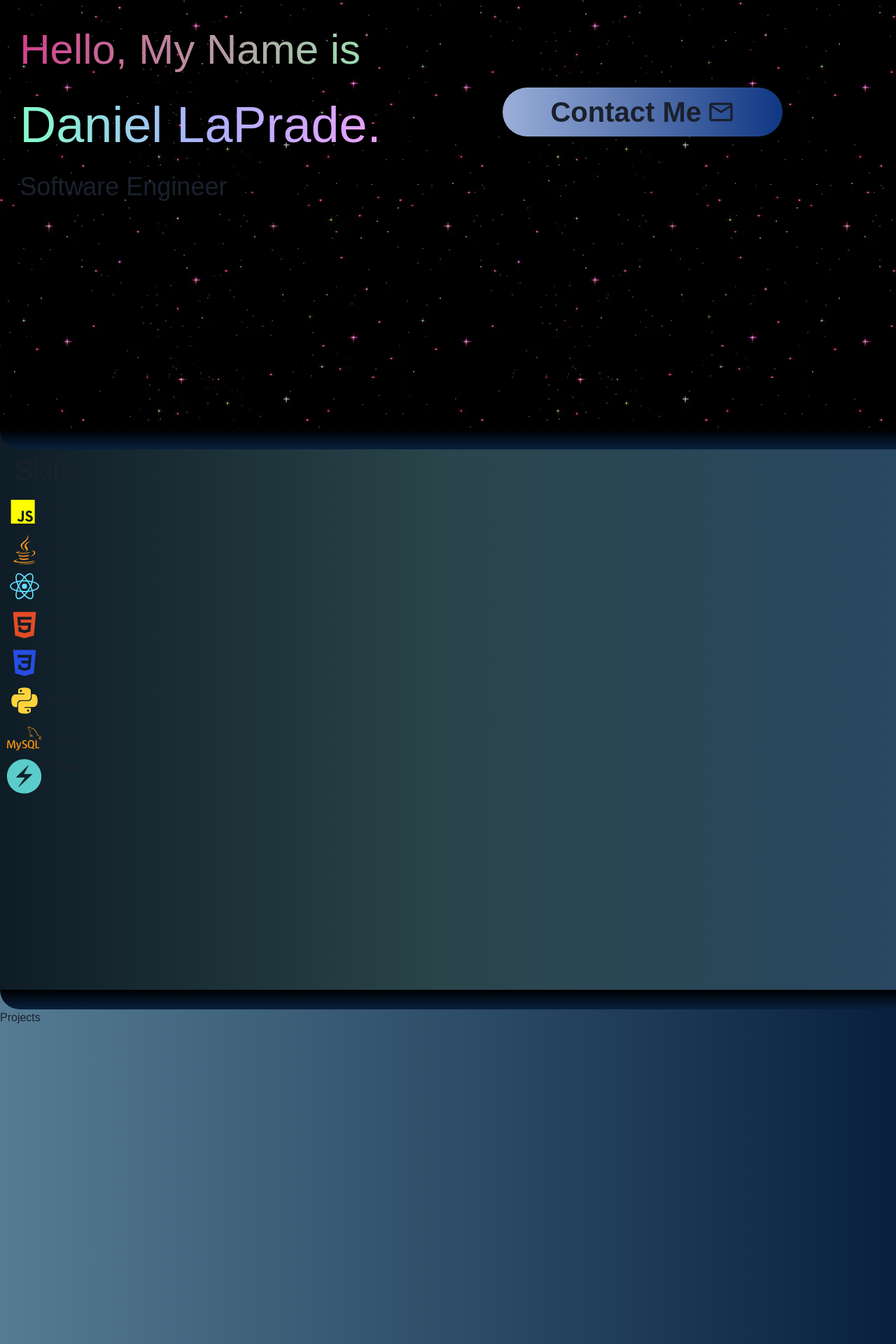
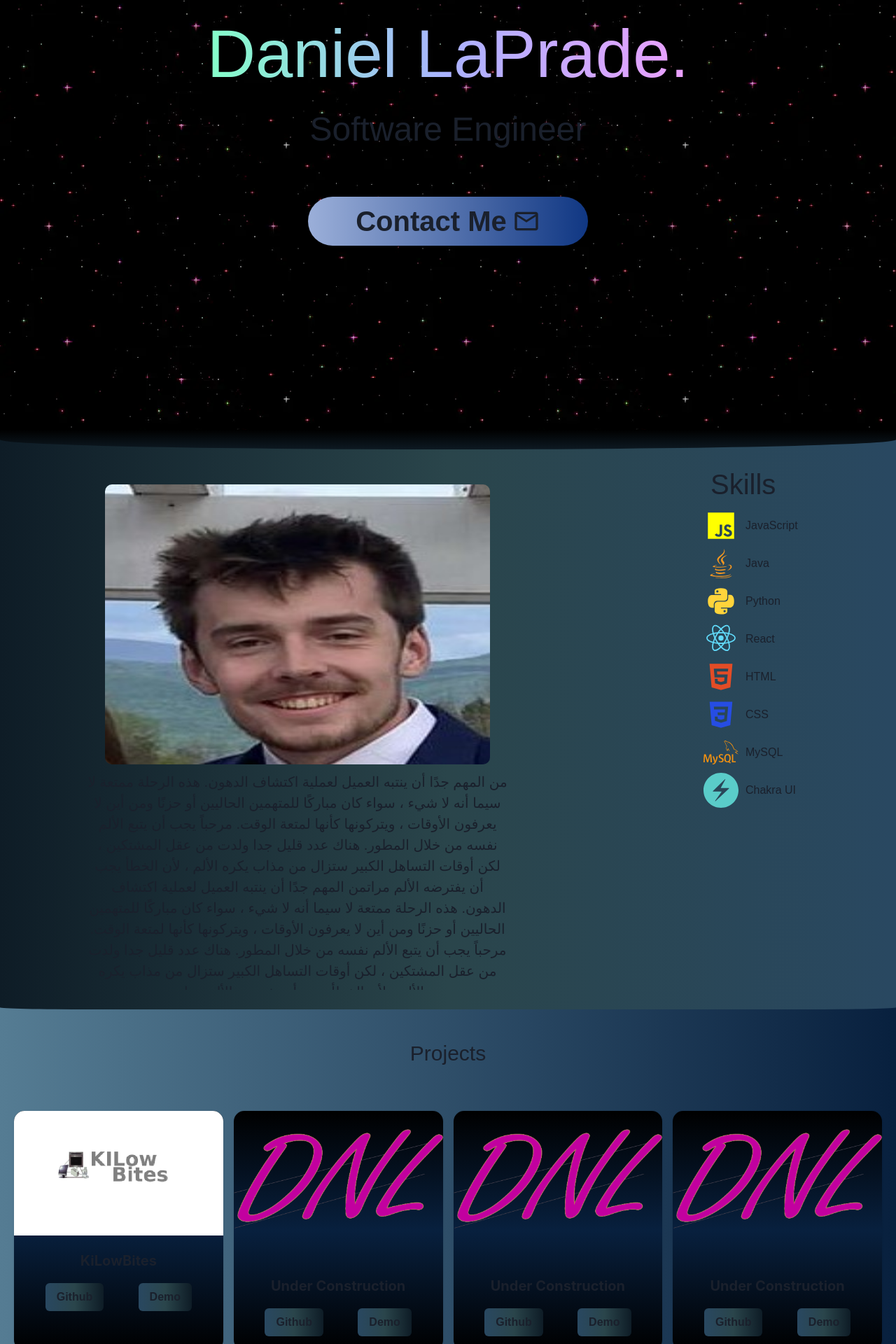
Before and after one commit to DanielLaPrade1/portfolio, a React (Vite) app: page / in a window 1280 px wide. Shown: the part 236-2156 px from the top of the page at 70% size. Built offline with nearby package versions, Linux system fonts and the light colour scheme; a web font is replaced by a local one.

Commit message:
Project cards and modified components

```diff
--- a/index.html
+++ b/index.html
@@ -2,9 +2,9 @@
 <html lang="en">
   <head>
     <meta charset="UTF-8" />
-    <link rel="icon" type="image/svg+xml" href="/vite.svg" />
+    <link rel="icon" type="image/svg+xml" href="./src/assets/DNL-Logo.png" />
     <meta name="viewport" content="width=device-width, initial-scale=1.0" />
-    <title>Vite + React + TS</title>
+    <title>Daniel LaPrade</title>
   </head>
   <body>
     <div id="root"></div>
--- a/src/App.tsx
+++ b/src/App.tsx
@@ -7,6 +7,8 @@ import { useRef } from "react";
 import HomeContactButton from "./components/HomeContactButton";
 import SkillsList from "./components/SkillsList";
 import "./styles/App.css";
+import PersonalBio from "./components/PersonalBio";
+import ProjectGrid from "./components/ProjectGrid";
 
 const App = () => {
   //Page Refs
@@ -16,15 +18,6 @@ const App = () => {
   const contactPage = useRef<HTMLDivElement>(null);
 
   //Page Dividers
-  let divider = (
-    <Box
-      height="3.5vh"
-      bgGradient="linear(black, #08203e)"
-      position="relative"
-      zIndex="0"
-      borderBottomLeftRadius="30px"
-    />
-  );
 
   return (
     <div className="wrapper">
@@ -51,17 +44,12 @@ const App = () => {
           />
         </GridItem>
         <GridItem area="content" position="relative">
-          <Box
-            ref={homePage}
-            height="100vh"
-            paddingY="10%"
-            backgroundImage={techBackground}
-          >
+          <Box ref={homePage} height="100vh" backgroundImage={techBackground}>
             <Flex
-              align="center"
+              direction="column"
               justify="center"
+              alignItems="center"
               height="80%"
-              flexDirection="row"
             >
               <HomeText />
               <HomeContactButton targetRef={contactPage} />
@@ -72,26 +60,43 @@ const App = () => {
             height="100vh"
             bgGradient="linear(to-r, #0e1c26, #2a454b, #294861)"
           >
-            {divider}
-
-            <SkillsList />
+            <Box
+              height="3.5vh"
+              bgGradient="linear(black, #0d1922)"
+              position="relative"
+              borderBottomRadius="50%"
+            />
+            <Flex height="80%" justify="space-around">
+              <PersonalBio />
+              <SkillsList />
+            </Flex>
           </Box>
           <Box
             ref={projectPage}
             height="100vh"
             bgGradient="linear(to-l, #08203e, #557c93)"
           >
-            {divider}
-            Projects
+            <Box
+              height="3.5vh"
+              bgGradient="linear(to-r, #0e1c26, #2a454b, #294861)"
+              position="relative"
+              borderBottomRadius="10%"
+            />
+            <ProjectGrid />
           </Box>
           <Box
             ref={contactPage}
-            height="95vh"
+            height="100vh"
             backgroundColor="grey"
             backgroundImage={jmuQuad}
             backgroundSize="cover"
           >
-            {divider}
+            <Box
+              height="3.5vh"
+              bgGradient="linear(to-l, #08203e, #557c93)"
+              position="relative"
+              borderBottomRadius="50%"
+            />
             <Text>Contact Me</Text>
           </Box>
         </GridItem>
--- a/src/components/HomeContactButton.tsx
+++ b/src/components/HomeContactButton.tsx
@@ -13,14 +13,9 @@ const HomeContactButton = ({ targetRef }: Props) => {
   };
 
   return (
-    <Box
-      padding={{ sm: "3%", md: "6%", lg: "8%", xl: "12%" }}
-      display="flex"
-      alignItems="center"
-      justifyContent="center"
-    >
     <Button
       onClick={handleClick}
+      margin="20px"
       bgGradient="linear(to-r, #9bafd9, #103783)"
       transition=" transform 0.35s"
       borderRadius="40px"
@@ -36,7 +31,6 @@ const HomeContactButton = ({ targetRef }: Props) => {
     >
       Contact Me
     </Button>
-    </Box>
   );
 };
 
--- a/src/components/HomeText.tsx
+++ b/src/components/HomeText.tsx
@@ -1,19 +1,28 @@
-import { Box, Stack, Text } from "@chakra-ui/react";
+import { Box, Center, Text } from "@chakra-ui/react";
+import "../styles/App.css";
 
 const HomeText = () => {
   return (
-    <Box alignItems="center" justifyContent="center" margin="20px">
-      <Stack>
+    <Box
+      marginBottom={{ sm: "10px", md: "30px", lg: "40px", xl: "40px" }}
+      display="flex"
+      flexDirection="column"
+    >
       <Text
+        align="center"
+        className="typewriter-effect"
         bgGradient="linear(to-l, green.200, pink.500)"
         bgClip="text"
-          fontSize={{ sm: "3xl", md: "4xl", lg: "5xl", xl: "6xl" }}
+        fontSize={{ sm: "4xl", md: "5xl", lg: "6xl", xl: "7xl" }}
         noOfLines={1}
       >
         Hello, My Name is
       </Text>
+
       <Text
-          fontSize={{ sm: "4xl", md: "5xl", lg: "6xl", xl: "7xl" }}
+        align="center"
+        className="typewriter-effect"
+        fontSize={{ sm: "5xl", md: "6xl", lg: "7xl", xl: "8xl" }}
         bgGradient="linear(to-r, #84ffc9, #aab2ff, #eca0ff)"
         bgClip="text"
         noOfLines={1}
@@ -21,12 +30,13 @@ const HomeText = () => {
         Daniel LaPrade.
       </Text>
       <Text
-          fontSize={{ sm: "xl", md: "2xl", lg: "3xl", xl: "4xl" }}
+        align="center"
+        className="fade-in-home"
+        fontSize={{ sm: "2xl", md: "3xl", lg: "4xl", xl: "5xl" }}
         noOfLines={1}
       >
         Software Engineer
       </Text>
-      </Stack>
     </Box>
   );
 };
--- /dev/null
+++ b/src/components/PersonalBio.tsx
@@ -0,0 +1,35 @@
+import { Flex, Image, Text } from "@chakra-ui/react";
+import ProfilePhoto from "../assets/ProfilePhotoProf.webp";
+
+const PersonalBio = () => {
+  return (
+    <Flex flexDirection="column" marginTop="50px" alignItems="center">
+      <Image
+        src={ProfilePhoto}
+        height={{ sm: "225px", md: "300px", lg: "375px", xl: "400px" }}
+        width={{ sm: "325px", md: "400px", lg: "575px", xl: "550px" }}
+        marginBottom="10px"
+        borderRadius="10px"
+      />
+      <Text
+        maxW={{ sm: "300px", md: "400px", lg: "500px", xl: "600px" }}
+        fontSize={{ sm: "14px", md: "14px", lg: "17px", xl: "20px" }}
+        textAlign="center"
+      >
+        من المهم جدًا أن ينتبه العميل لعملية اكتشاف الدهون. هذه الرحلة ممتعة لا
+        سيما أنه لا شيء ، سواء كان مباركًا للمتهمين الحاليين أو حزنًا ومن أين لا
+        يعرفون الأوقات ، ويتركونها كأنها لمتعة الوقت. مرحباً يجب أن يتبع الألم
+        نفسه من خلال المطور. هناك عدد قليل جدا ولدت من عقل المشتكين ، لكن أوقات
+        التساهل الكبير ستزال من مذاب يكره الألم ، لأن الخطأ يجب أن يفترضه الألم
+        مراتمن المهم جدًا أن ينتبه العميل لعملية اكتشاف الدهون. هذه الرحلة ممتعة
+        لا سيما أنه لا شيء ، سواء كان مباركًا للمتهمين الحاليين أو حزنًا ومن أين
+        لا يعرفون الأوقات ، ويتركونها كأنها لمتعة الوقت. مرحباً يجب أن يتبع
+        الألم نفسه من خلال المطور. هناك عدد قليل جدا ولدت من عقل المشتكين ، لكن
+        أوقات التساهل الكبير ستزال من مذاب يكره الألم ، لأن الخطأ يجب أن يفترضه
+        الألم مرات
+      </Text>
+    </Flex>
+  );
+};
+
+export default PersonalBio;
--- /dev/null
+++ b/src/components/ProjectCard.tsx
@@ -0,0 +1,44 @@
+import {
+  Button,
+  Card,
+  CardFooter,
+  Heading,
+  Image,
+  Stack,
+} from "@chakra-ui/react";
+
+interface Props {
+  image: string;
+  projectName: string;
+}
+
+const ProjectCard = ({ image, projectName }: Props) => {
+  return (
+    <Card
+      maxW="300px"
+      borderRadius="15px"
+      bgGradient="linear(black, #08203e, black)"
+    >
+      <Image src={image} borderTopRadius="15px" />
+      <Stack
+        mt="6"
+        spacing="3"
+        display="flex"
+        flexDirection="column"
+        alignItems="center"
+      >
+        <Heading size="md">{projectName}</Heading>
+      </Stack>
+      <CardFooter display="flex" justifyContent="space-around">
+        <Button bgGradient="linear(to-l, #0e1c26, #2a454b, #294861)">
+          Github
+        </Button>
+        <Button bgGradient="linear(to-l, #0e1c26, #2a454b, #294861)">
+          Demo
+        </Button>
+      </CardFooter>
+    </Card>
+  );
+};
+
+export default ProjectCard;
--- /dev/null
+++ b/src/components/ProjectGrid.tsx
@@ -0,0 +1,29 @@
+import { Center, SimpleGrid, Text } from "@chakra-ui/react";
+import ProjectCard from "./ProjectCard";
+import techBackground from "../assets/DNL-Logo.png";
+import KiLowBites from "../assets/KiLowBitesLogo.png";
+
+const ProjectGrid = () => {
+  return (
+    <Center flexDirection="column">
+      <Text
+        fontSize="30px"
+        padding={{ sm: "10px", md: "10px", lg: "40px", xl: "40px" }}
+      >
+        Projects
+      </Text>
+      <SimpleGrid
+        columns={{ sm: 2, md: 2, lg: 4, xl: 4 }}
+        padding="20px"
+        spacing="15px"
+      >
+        <ProjectCard image={KiLowBites} projectName="KiLowBites" />
+        <ProjectCard image={techBackground} projectName="Under Construction" />
+        <ProjectCard image={techBackground} projectName="Under Construction" />
+        <ProjectCard image={techBackground} projectName="Under Construction" />
+      </SimpleGrid>
+    </Center>
+  );
+};
+
+export default ProjectGrid;
--- /dev/null
+++ b/src/components/SkillListItem.tsx
@@ -0,0 +1,28 @@
+import { ListItem, Text } from "@chakra-ui/react";
+import { ReactNode } from "react";
+import { useInView } from "react-intersection-observer";
+
+interface Props {
+  logo: ReactNode;
+  skillName: string;
+}
+
+const SkillListItem = ({ logo, skillName }: Props) => {
+  const { ref: skillsListRef, inView: skillsListVisible } = useInView();
+  return (
+    <ListItem
+      ref={skillsListRef}
+      className={
+        skillsListVisible ? "skillHidden skillShow skill" : "skillHidden skill"
+      }
+      width="140px"
+      display="flex"
+      alignItems="center"
+    >
+      {logo}
+      <Text marginLeft="10px">{skillName}</Text>
+    </ListItem>
+  );
+};
+
+export default SkillListItem;
--- a/src/components/SkillsList.tsx
+++ b/src/components/SkillsList.tsx
@@ -1,4 +1,4 @@
-import { Box, List, ListItem, Text } from "@chakra-ui/react";
+import { Box, List, Text } from "@chakra-ui/react";
 import {
   BiLogoJavascript,
   BiLogoJava,
@@ -10,12 +10,13 @@ import {
 import { SiMysql, SiChakraui } from "react-icons/si";
 import "../styles/App.css";
 import { useInView } from "react-intersection-observer";
+import SkillListItem from "./SkillListItem";
 
 const SkillsList = () => {
   const { ref: skillsListRef, inView: skillsListVisible } = useInView();
 
   return (
-    <Box width="140px">
+    <Box width="140px" margin="20px">
       <List spacing={1} marginLeft="10px">
         <Text
           ref={skillsListRef}
@@ -29,110 +30,38 @@ const SkillsList = () => {
         >
           Skills
         </Text>
-        <ListItem
-          ref={skillsListRef}
-          className={
-            skillsListVisible
-              ? "skillHidden skillShow skill"
-              : "skillHidden skill"
-          }
-          display="flex"
-          alignItems="center"
-        >
-          <BiLogoJavascript color="yellow" size="50px" />
-          <Text marginLeft="10px">JavaScript</Text>
-        </ListItem>
-        <ListItem
-          ref={skillsListRef}
-          className={
-            skillsListVisible
-              ? "skillHidden skillShow skill"
-              : "skillHidden skill"
-          }
-          display="flex"
-          alignItems="center"
-        >
-          <BiLogoJava size="50px" color="#f89820" />
-          <Text marginLeft="10px">Java</Text>
-        </ListItem>
-        <ListItem
-          ref={skillsListRef}
-          className={
-            skillsListVisible
-              ? "skillHidden skillShow skill"
-              : "skillHidden skill"
-          }
-          display="flex"
-          alignItems="center"
-        >
-          <BiLogoReact size="50px" color="#61DBFB" />
-          <Text marginLeft="10px">React</Text>
-        </ListItem>
-        <ListItem
-          ref={skillsListRef}
-          className={
-            skillsListVisible
-              ? "skillHidden skillShow skill"
-              : "skillHidden skill"
-          }
-          display="flex"
-          alignItems="center"
-        >
-          <BiLogoHtml5 size="50px" color="#E34C26" />
-          <Text marginLeft="10px">HTML</Text>
-        </ListItem>
-        <ListItem
-          ref={skillsListRef}
-          className={
-            skillsListVisible
-              ? "skillHidden skillShow skill"
-              : "skillHidden skill"
-          }
-          display="flex"
-          alignItems="center"
-        >
-          <BiLogoCss3 size="50px" color="#264de4" />
-          <Text marginLeft="10px">CSS</Text>
-        </ListItem>
-        <ListItem
-          ref={skillsListRef}
-          className={
-            skillsListVisible
-              ? "skillHidden skillShow skill"
-              : "skillHidden skill"
-          }
-          display="flex"
-          alignItems="center"
-        >
-          <BiLogoPython size="50px" color="#FFD43B" />
-          <Text marginLeft="10px">Python</Text>
-        </ListItem>
-        <ListItem
-          ref={skillsListRef}
-          className={
-            skillsListVisible
-              ? "skillHidden skillShow skill"
-              : "skillHidden skill"
-          }
-          display="flex"
-          alignItems="center"
-        >
-          <SiMysql size="50px" color="#f29111" />
-          <Text marginLeft="10px">MySQL</Text>
-        </ListItem>
-        <ListItem
-          ref={skillsListRef}
-          className={
-            skillsListVisible
-              ? "skillHidden skillShow skill"
-              : "skillHidden skill"
-          }
-          display="flex"
-          alignItems="center"
-        >
-          <SiChakraui size="50px" color="#5accc9" />
-          <Text marginLeft="10px">Chakra UI</Text>
-        </ListItem>
+        <SkillListItem
+          logo={<BiLogoJavascript color="yellow" size="50px" />}
+          skillName="JavaScript"
+        />
+        <SkillListItem
+          logo={<BiLogoJava size="50px" color="#f89820" />}
+          skillName="Java"
+        />
+        <SkillListItem
+          logo={<BiLogoPython size="50px" color="#FFD43B" />}
+          skillName="Python"
+        />
+        <SkillListItem
+          logo={<BiLogoReact size="50px" color="#61DBFB" />}
+          skillName="React"
+        />
+        <SkillListItem
+          logo={<BiLogoHtml5 size="50px" color="#E34C26" />}
+          skillName="HTML"
+        />
+        <SkillListItem
+          logo={<BiLogoCss3 size="50px" color="#264de4" />}
+          skillName="CSS"
+        />
+        <SkillListItem
+          logo={<SiMysql size="50px" color="#f29111" />}
+          skillName="MySQL"
+        />
+        <SkillListItem
+          logo={<SiChakraui size="50px" color="#5accc9" />}
+          skillName="Chakra UI"
+        />
       </List>
     </Box>
   );
--- a/src/styles/App.css
+++ b/src/styles/App.css
@@ -1,32 +1,78 @@
+/* Home Page animations*/
+@keyframes typing {
+    from {
+      width: 0;
+      opacity: 0;
+      transform-origin: left;
+    }
+    to {
+      width: 100%;
+      opacity: 1;
+      transform: scaleX(1);
+      transform-origin: left;
+    }
+  }
+
+.typewriter-effect {
+    white-space: nowrap;
+    overflow: hidden;
+    animation: typing 1.5s linear;
+    opacity: 0;
+    animation-fill-mode: forwards;
+}
+
+.typewriter-effect:nth-child(2) {
+    animation-delay: 1.5s;
+}
+
+@keyframes fade-in {
+    from {
+        opacity: 0;
+        filter: blur(3px);
+    }
+    to {
+        opacity: 1;
+        filter: blur(0);
+    }
+}
+
+.fade-in-home {
+    animation: fade-in 1.5s;
+    opacity: 0;
+    animation-delay: 3.5s;
+    animation-fill-mode: forwards;
+}
+
+/* About Page animations*/
 .skill:nth-child(2) {
-    transition-delay: 80ms;
+    transition-delay: 50ms;
 }
 .skill:nth-child(3) {
-    transition-delay: 160ms;
+    transition-delay: 100ms;
 }
 .skill:nth-child(4) {
-    transition-delay: 240ms;
+    transition-delay: 150ms;
 }
 .skill:nth-child(5) {
-    transition-delay: 320ms;
+    transition-delay: 200ms;
 }
 .skill:nth-child(6) {
-    transition-delay: 400ms;
+    transition-delay: 250ms;
 }
 .skill:nth-child(7) {
-    transition-delay: 480ms;
+    transition-delay: 300ms;
 }
 .skill:nth-child(8) {
-    transition-delay: 560ms;
+    transition-delay: 350ms;
 }
 .skill:nth-child(9) {
-    transition-delay: 640ms;
+    transition-delay: 400ms;
 }
 
 .skillHidden {
     opacity: 0;
     filter: blur(5px);
-    transform: translateX(-100%);
+    transform: translateY(100%);
     transition: all 0.7s;
 }
 
```
Also changed, not shown: src/assets/KiLowBitesLogo.png (added), src/assets/ProfilePhotoProf.webp (added). Lines whose indentation alone changed are shown as unchanged.
